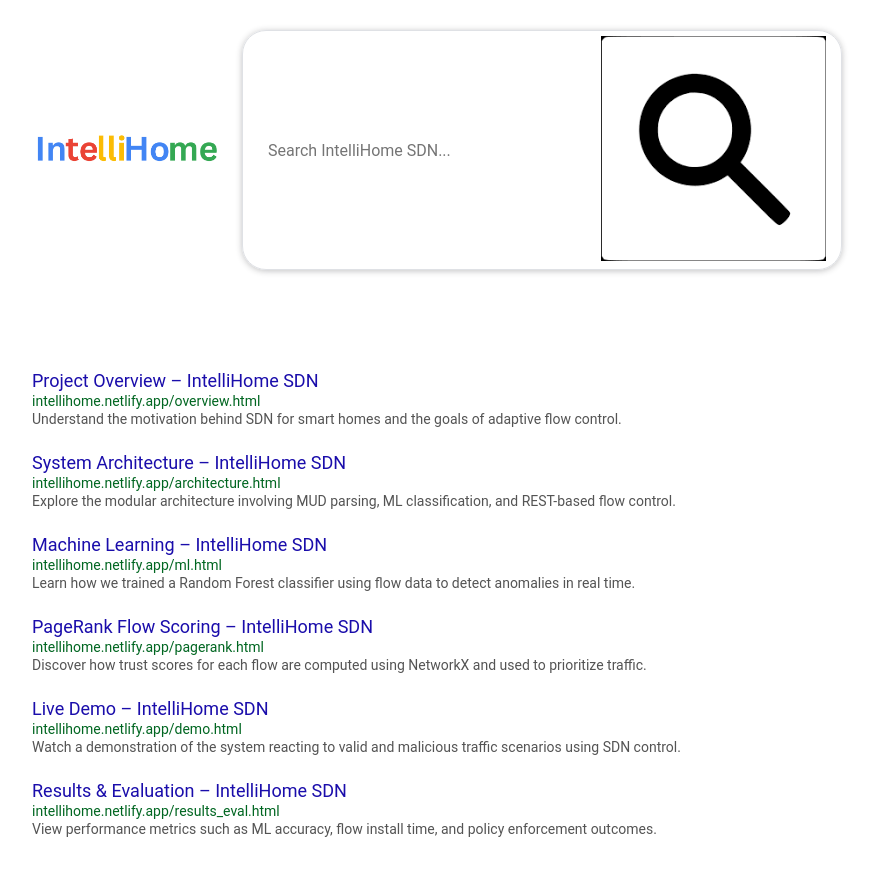
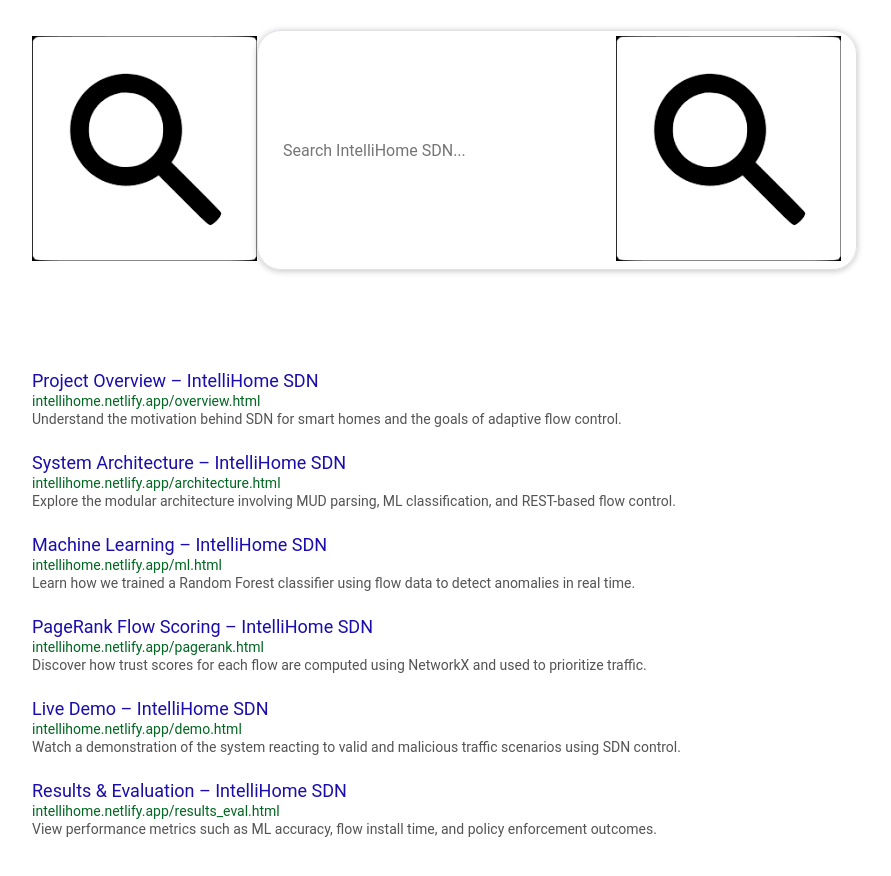
Before and after one commit to InsiramKhan/Tele4642, a plain HTML site: page results.html in a window 1280 px wide. Shown: the whole page, without its empty margins (18-909 px from the left). Drawn offline with Linux system fonts and the light colour scheme.

Commit message:
results.html
search bar image

```diff
--- a/results.html
+++ b/results.html
@@ -27,7 +27,7 @@
     <!-- Top search bar -->
     <div class="search-bar">
       <a href="index.html">
-        <img src="assets/google-logo.png" alt="Logo" class="logo-small" />
+        <img src="assets/search-icon.png" alt="Search">
       </a>
       <form onsubmit="return goSearch(event)">
         <input
```
